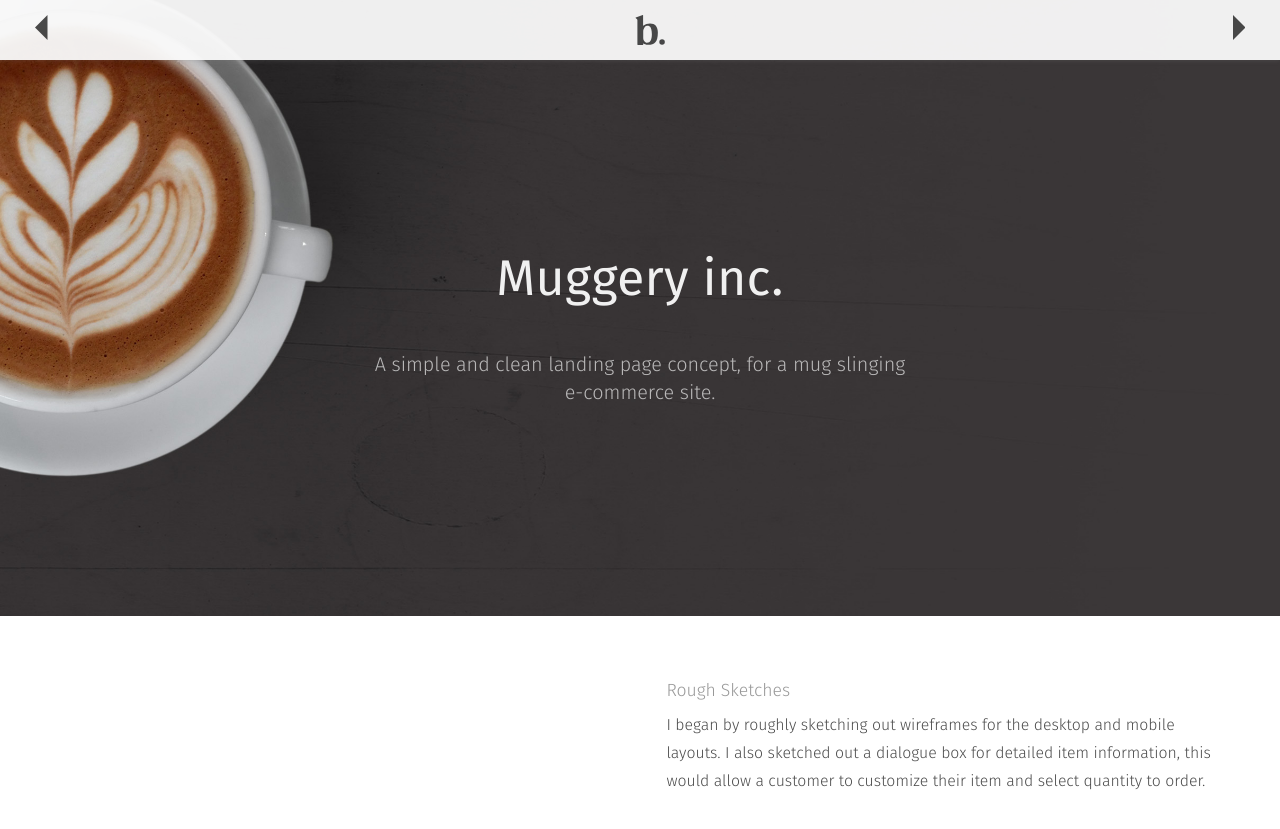
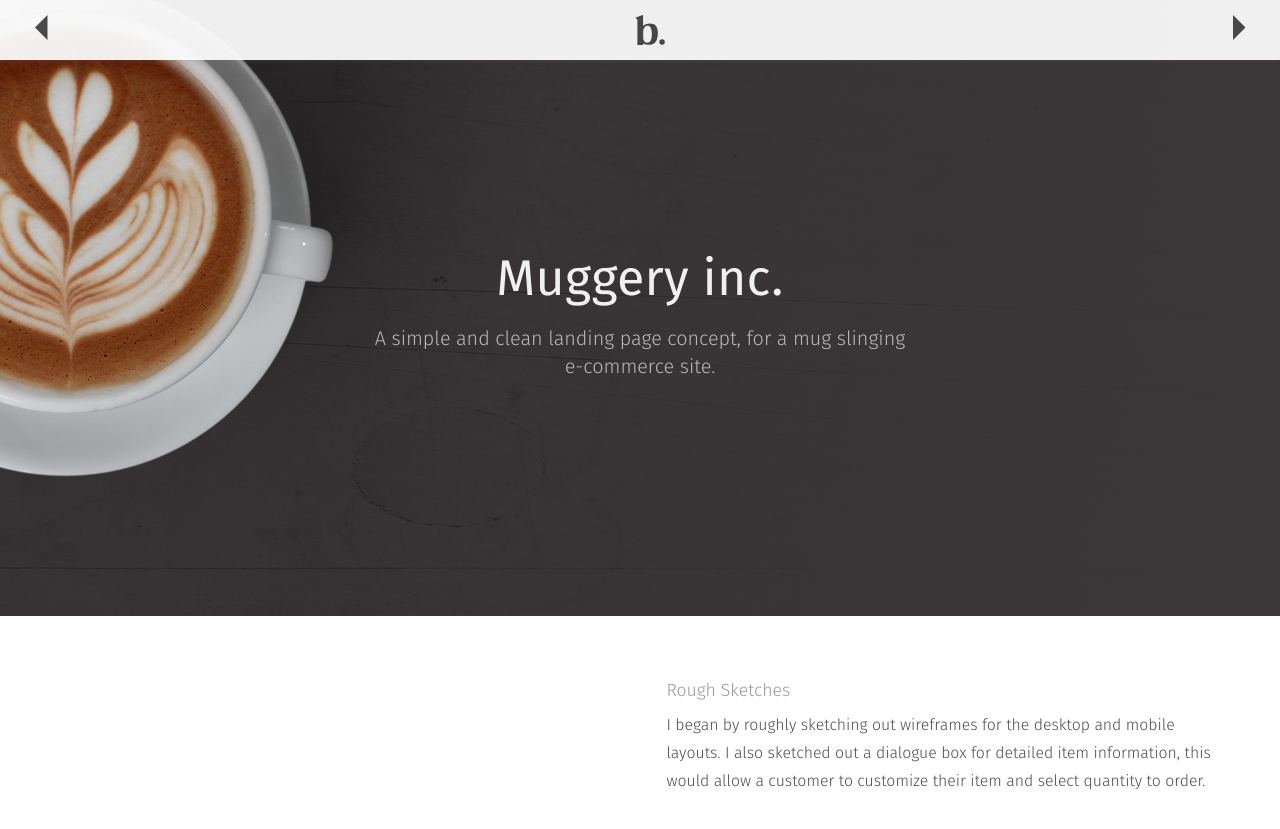
Before and after one commit to valeriebordeleau/portfolioNew, a Jekyll site: the page built from muggery.html, in a window 1280 px wide and 900 px high. Shown: the top 829 px of the window. Built offline with Jekyll 4.4.1, drawn with Linux system fonts in a browser that asks for light colours; nearby versions of some CDN libraries; comment, search, counter and statistics services are not loaded.

Commit message:
Text style consistency issue

```diff
--- a/digitalSigns.html
+++ b/digitalSigns.html
@@ -10,7 +10,7 @@ next: /iconSet
 <div class="projectbannerTop proj1 text-center">
 
         <div class="unit unit-s-1 unit-l-1-2">
-            <h2 class="yotta pad-b-1-2 gutter-double" id="top" href="{{site.baseurl}}/"><span class="proj1Text eachTitle">
+            <h2 class="yotta push-half gutter-double" id="top" href="{{site.baseurl}}/"><span class="proj1Text eachTitle">
             Digital Signs
             </span></h2>
 
--- a/muggery.html
+++ b/muggery.html
@@ -10,7 +10,7 @@ next: /animalHealth
 <div class="projectbannerTop proj3 text-center">
 
         <div class="unit unit-s-1 unit-l-1-2">
-            <h2 class="yotta pad-b-1-2 gutter-double" id="top" href="{{site.baseurl}}/"><span class="proj1Text eachTitle">
+            <h2 class="yotta push-half gutter-double" id="top" href="{{site.baseurl}}/"><span class="proj1Text eachTitle">
             Muggery inc.
             </span></h2>
             <p class="gutter-double pad-bottom-half"><span class="proj1Text projTextP">A simple and clean landing page concept, for a mug slinging e-commerce site.</span></p>
```
